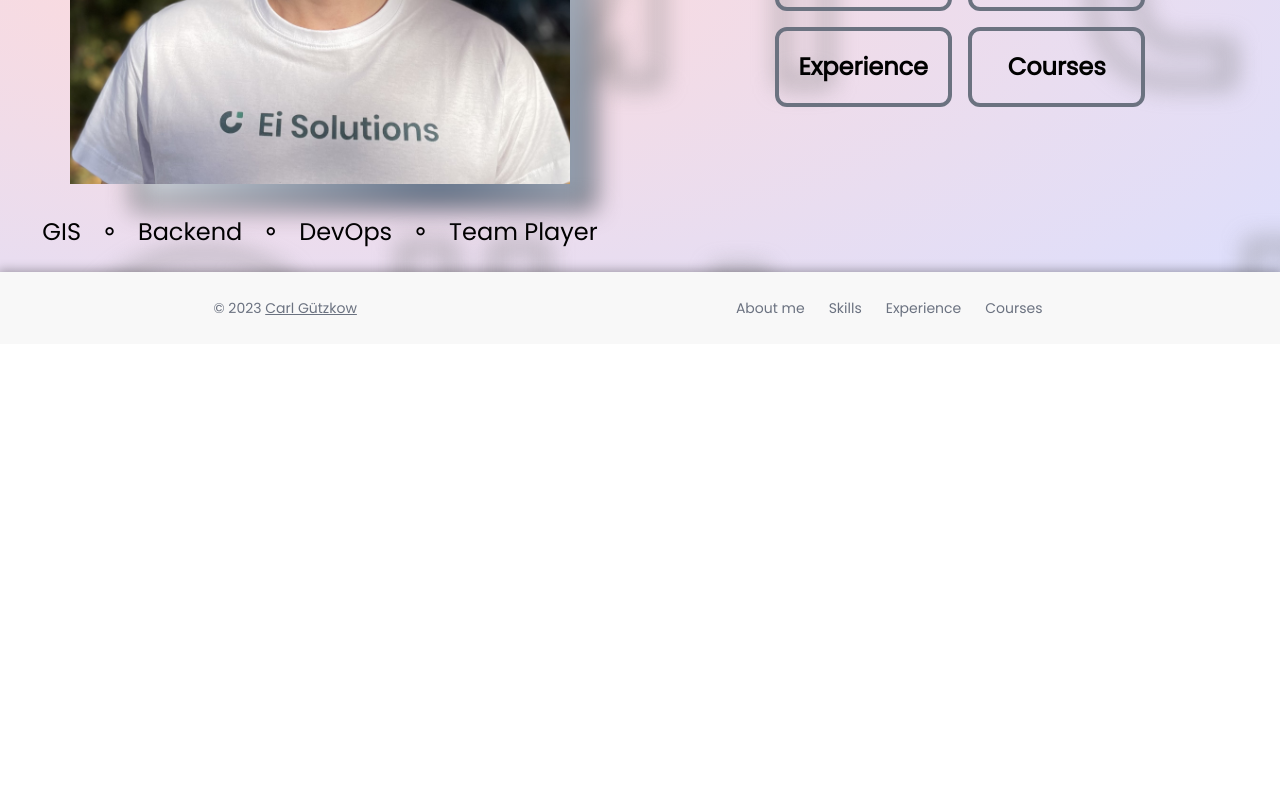
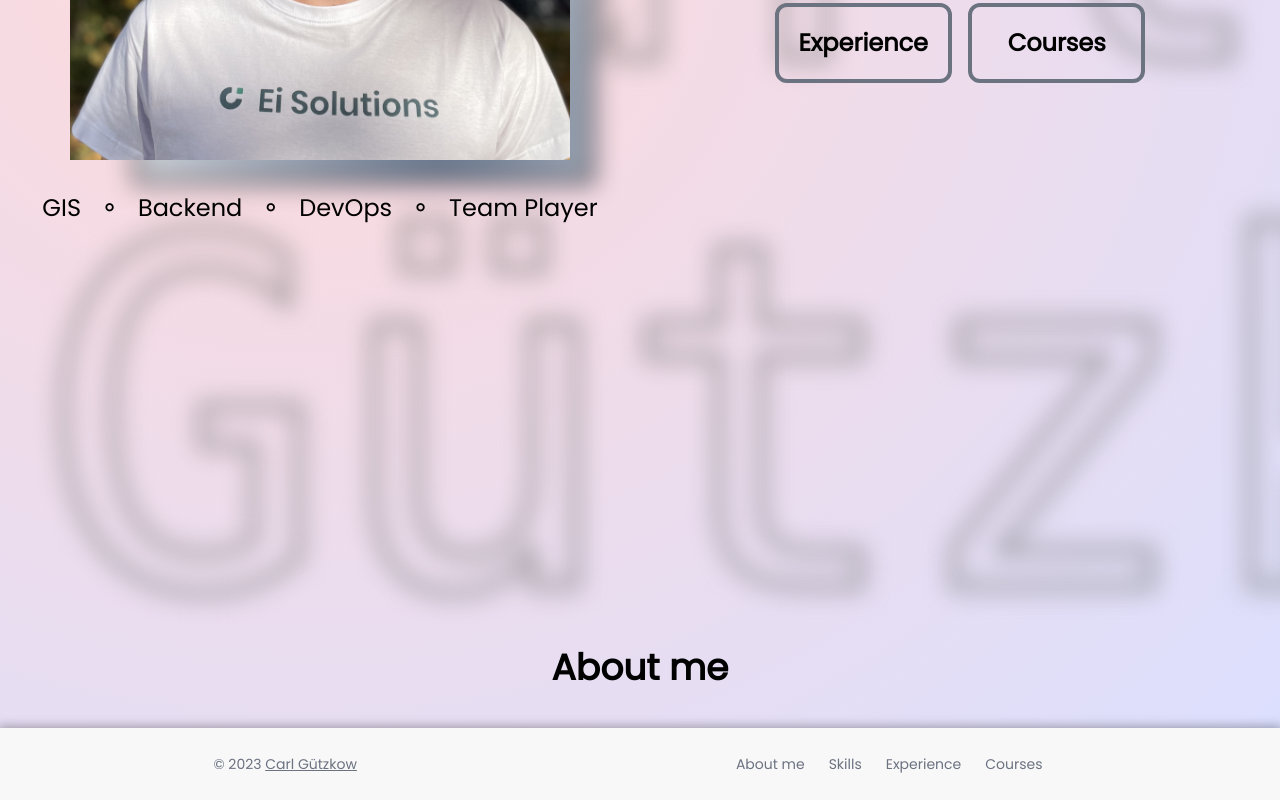
Before and after one commit to CJGutz/eportfolio, a Next.js app: page / in a window 1280 px wide. Shown: the part 456-1256 px from the top of the page. Before the commit the page ends 800 px from the top, so only its background shows below. Built offline with nearby package versions, Linux system fonts and the light colour scheme.

Commit message:
add about info component to index

```diff
--- a/components/About/AboutInfo.tsx
+++ b/components/About/AboutInfo.tsx
@@ -1,7 +1,7 @@
 const AboutInfo = () => {
   return (
-    <div className="w-screen h-screen">
-      <h1 id="about">About Me</h1>
+    <div className="w-full mt-96 p-10">
+      <h1 id="about" className="text-4xl font-bold text-center">About me</h1>
     </div>
   );
 };
--- a/components/Hero/HeroBanner.tsx
+++ b/components/Hero/HeroBanner.tsx
@@ -48,7 +48,7 @@ const HeroBanner = () => {
 
   return (
     <div className="">
-      <div className="absolute top-0 overflow-hidden">
+      <div className="absolute top-0 overflow-visible">
         <BackgroundMovingText />
       </div>
       <div className="relative grid grid-cols-1 lg:grid-cols-2 place-items-center w-full full">
--- a/pages/index.tsx
+++ b/pages/index.tsx
@@ -1,4 +1,5 @@
 import type { NextPage } from 'next';
+import AboutInfo from '../components/About/AboutInfo';
 import BaseLayout from '../components/Base/BaseLayout';
 import HeroBanner from '../components/Hero/HeroBanner';
 
@@ -6,6 +7,7 @@ const Home: NextPage = () => {
   return (
     <BaseLayout>
       <HeroBanner />
+      <AboutInfo />
     </BaseLayout>
   );
 };
```
